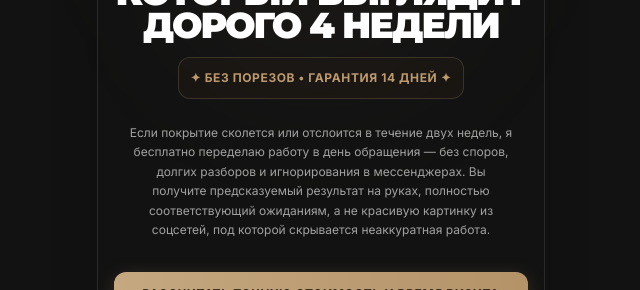
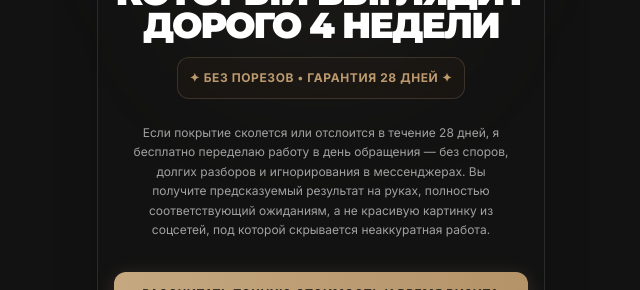
Before and after one commit to COMBINATORR/Nail-Master, a React (Vite) app: page / in a window 1280 px wide. Shown: the part 206-496 px from the top of the page, without its empty margins (319-959 px from the left). Built offline with nearby package versions, Linux system fonts and the light colour scheme.

Commit message:
Update warranty duration from 14 days to 28 days

```diff
--- a/src/App.jsx
+++ b/src/App.jsx
@@ -33,8 +33,8 @@ export default function App() {
       brand: "SVTL Nails & Aesthetic",
       heroSuperTitle: "БЕЗОПАСНЫЙ МАНИКЮР В АТЫРАУ",
       heroTitle: "МАНИКЮР, КОТОРЫЙ ВЫГЛЯДИТ ДОРОГО 4 НЕДЕЛИ",
-      heroSubtitle: "БЕЗ ПОРЕЗОВ • ГАРАНТИЯ 14 ДНЕЙ",
-      heroDesc: "Если покрытие сколется или отслоится в течение двух недель, я бесплатно переделаю работу в день обращения — без споров, долгих разборов и игнорирования в мессенджерах. Вы получите предсказуемый результат на руках, полностью соответствующий ожиданиям, а не красивую картинку из соцсетей, под которой скрывается неаккуратная работа.",
+      heroSubtitle: "БЕЗ ПОРЕЗОВ • ГАРАНТИЯ 28 ДНЕЙ",
+      heroDesc: "Если покрытие сколется или отслоится в течение 28 дней, я бесплатно переделаю работу в день обращения — без споров, долгих разборов и игнорирования в мессенджерах. Вы получите предсказуемый результат на руках, полностью соответствующий ожиданиям, а не красивую картинку из соцсетей, под которой скрывается неаккуратная работа.",
       heroCta: "Рассчитать точную стоимость и время визита",
 
       trustTitle: "ПОЧЕМУ МНЕ ДОВЕРЯЮТ",
@@ -91,8 +91,8 @@ export default function App() {
       brand: "SVTL Nails & Aesthetic",
       heroSuperTitle: "АТЫРАУДАҒЫ ҚАУІПСІЗ МАНИКЮР",
       heroTitle: "4 АПТА БОЙЫ ҚЫМБАТ КӨРІНЕТІН МАНИКЮР",
-      heroSubtitle: "КЕСІКСІЗ • 14 КҮН КЕПІЛДІК",
-      heroDesc: "Егер екі апта ішінде жабын сылынса немесе түсіп қалса, мен өтініш білдірген күні жұмысты тегін қайта жасап беремін — дау-дамайсыз, ұзақ талқылаусыз және мессенджерлерде елеусіз қалдырусыз. Сіз әлеуметтік желідегі әдемі, бірақ астында ұқыпсыз жұмыс жасырылған суретке емес, күткеніңізге толық сәйкес келетін қолдарыңыздағы болжамды нәтижеге қол жеткізесіз.",
+      heroSubtitle: "КЕСІКСІЗ • 28 КҮН КЕПІЛДІК",
+      heroDesc: "Егер 28 күн ішінде жабын сылынса немесе түсіп қалса, мен өтініш білдірген күні жұмысты тегін қайта жасап беремін — дау-дамайсыз, ұзақ талқылаусыз және мессенджерлерде елеусіз қалдырусыз. Сіз әлеуметтік желідегі әдемі, бірақ астында ұқыпсыз жұмыс жасырылған суретке емес, күткеніңізге толық сәйкес келетін қолдарыңыздағы болжамды нәтижеге қол жеткізесіз.",
       heroCta: "Нақты құны мен келу уақытын есептеу",
 
       trustTitle: "МАҒАН НЕГЕ СЕНЕДІ",
@@ -152,7 +152,7 @@ export default function App() {
     ru: [
       {
         question: "Боитесь, что покрытие быстро слезет или сколется?",
-        answer: "Я даю безусловную гарантию носки 14 дней. Если появится малейший скол — переделаю бесплатно в день обращения без споров."
+        answer: "Я даю безусловную гарантию носки 28 дней. Если появится малейший скол — переделаю бесплатно в день обращения без споров."
       },
       {
         question: "Опасаетесь боли от аппарата и повреждения кутикулы?",
@@ -174,7 +174,7 @@ export default function App() {
     kk: [
       {
         question: "Жабын тез түсіп немесе сылынып қалады деп қорқасыз ба?",
-        answer: "Мен 14 күндік сөзсіз носка кепілдігін беремін. Егер кішкене сызат пайда болса — өтініш білдірген күні ешқандай даусыз тегін қайта жасап беремін."
+        answer: "Мен 28 күндік сөзсіз носка кепілдігін беремін. Егер кішкене сызат пайда болса — өтініш білдірген күні ешқандай даусыз тегін қайта жасап беремін."
       },
       {
         question: "Аппараттан ауырсыну немесе кутикуланың зақымдалуынан қорқасыз ба?",
```
